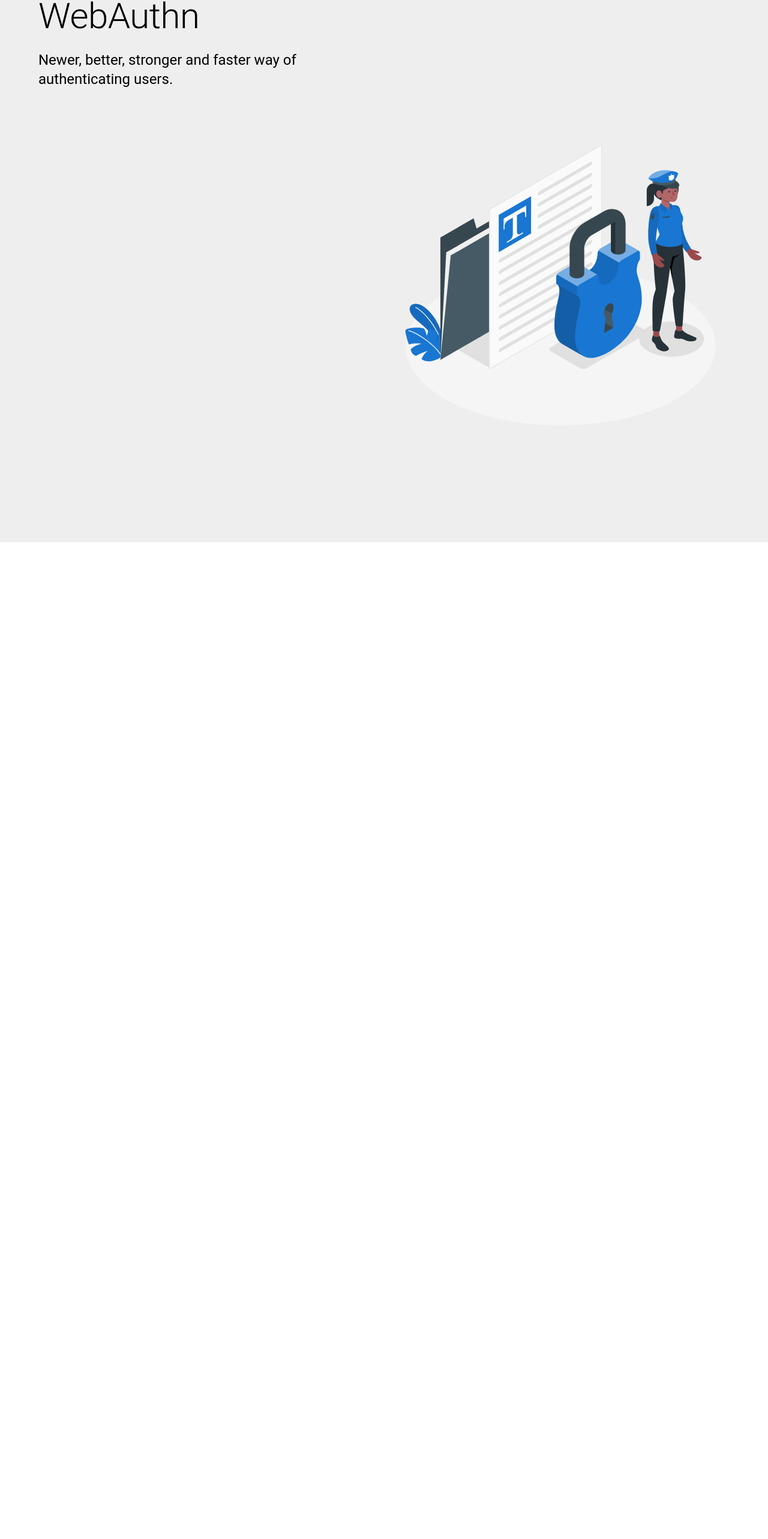
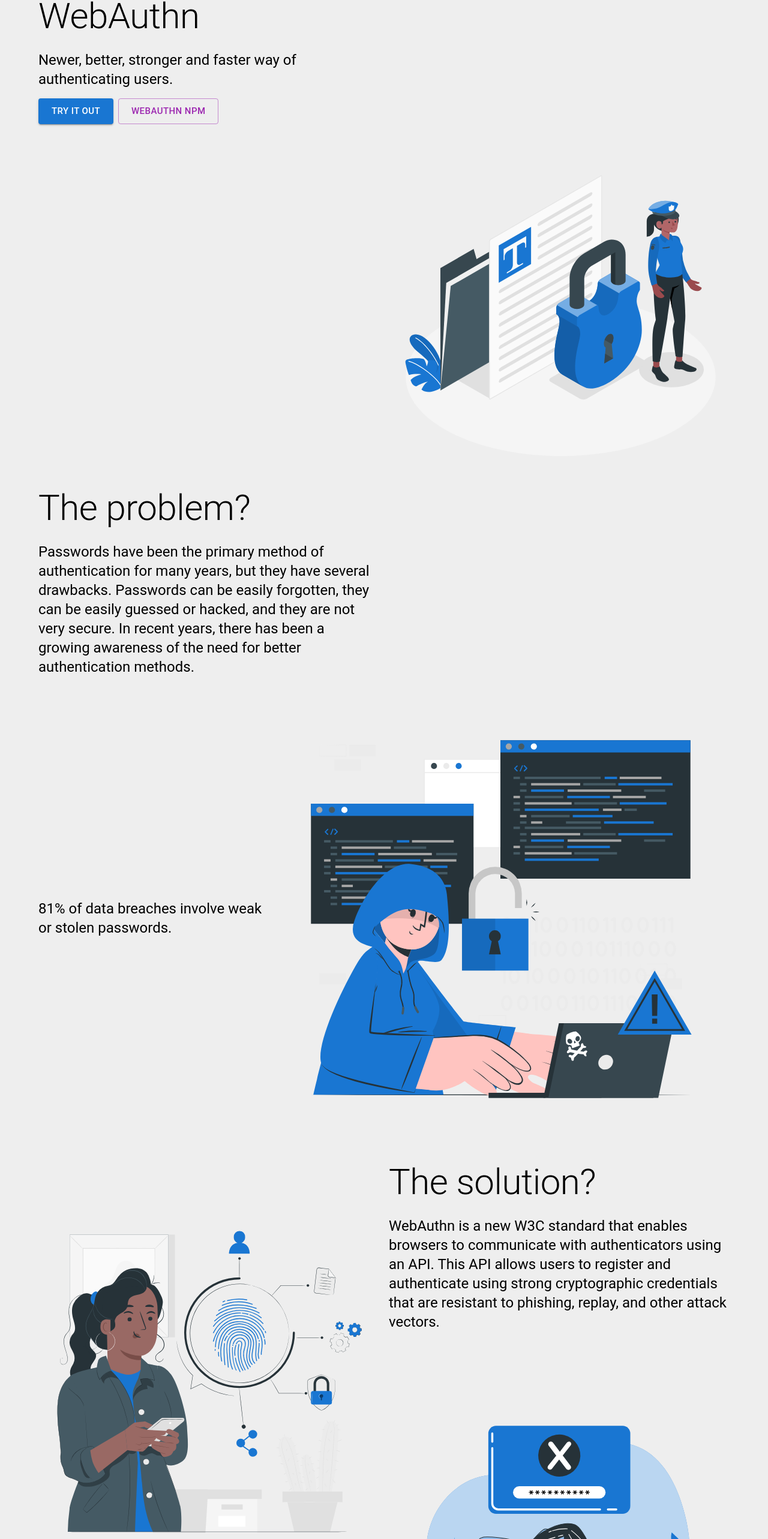
Before and after one commit to csfx-py/webauthn-front, a React (Create React App) app: page / in a window 1280 px wide. Shown: the part 234-2800 px from the top of the page at 60% size. Before the commit the page ends 1138 px from the top, so only its background shows below. Built offline with nearby package versions, Linux system fonts and the light colour scheme.

Commit message:
endorsement page

```diff
--- a/src/WebAuthnEndorsement.js
+++ b/src/WebAuthnEndorsement.js
@@ -1,16 +1,23 @@
-import { Grid, Typography } from "@mui/material";
+import { Button, Grid, Typography } from "@mui/material";
 import { Container } from "@mui/system";
 import { motion } from "framer-motion";
-import Safe from "./assets/Safe-amico.svg";
+import Safe from "./Assets/Safe-amico.svg";
+import Hacker from "./Assets/Hacker-cuate.svg";
+import Finger from "./Assets/Fingerprint-pana.svg";
+import Forgot from "./Assets/Forgot password-bro.svg";
+import { Link } from "react-router-dom";
 
 export default function WebAuthnEndorsement() {
   return (
     <Container
       maxwidth="sm"
       component={motion.div}
-      container
       spacing={2}
       sx={{ py: 20 }}
+      initial={{ opacity: 0 }}
+      animate={{ opacity: 1 }}
+      exit={{ opacity: 0 }}
+      transition={{ duration: 0.75 }}
     >
       <Grid container spacing={2}>
         <Grid item xs={6}>
@@ -20,12 +27,97 @@
           <Typography variant="h5" component="h5" gutterBottom>
             Newer, better, stronger and faster way of authenticating users.
           </Typography>
+          <Button
+            component={Link}
+            variant="contained"
+            color="primary"
+            sx={{ mr: 1, mt: 1 }}
+            size="large"
+            to="register"
+          >
+            Try it out
+          </Button>
+          <Button
+            variant="outlined"
+            color="secondary"
+            sx={{ mr: 1, mt: 1 }}
+            size="large"
+          >
+            WebAuthn npm
+          </Button>
         </Grid>
         <Grid item xs={6}></Grid>
         <Grid item xs={6}></Grid>
         <Grid item xs={6}>
           <img src={Safe} alt="Safe" />
         </Grid>
+        <Grid item xs={6}>
+          <Typography variant="h2" component="h2" gutterBottom>
+            The problem?
+          </Typography>
+          <Typography variant="h5" component="h5" gutterBottom>
+            Passwords have been the primary method of authentication for many
+            years, but they have several drawbacks. Passwords can be easily
+            forgotten, they can be easily guessed or hacked, and they are not
+            very secure. In recent years, there has been a growing awareness of
+            the need for better authentication methods.
+          </Typography>
+        </Grid>
+        <Grid item xs={6}></Grid>
+        <Grid item xs={4} sx={{ display: "flex", alignItems: "center" }}>
+          <Typography variant="h5" component="h5" gutterBottom>
+            81% of data breaches involve weak or stolen passwords.
+          </Typography>
+        </Grid>
+        <Grid item xs={8}>
+          <img src={Hacker} alt="Hacker" />
+        </Grid>
+        <Grid
+          item
+          xs={6}
+          sx={{
+            display: "flex",
+            alignItems: "center",
+            mt: 10,
+            flexDirection: "column",
+          }}
+        >
+          <img src={Finger} alt="Finger" />
+          <Typography variant="h5" component="h5" gutterBottom>
+            Because WebAuthn uses strong cryptographic methods to authenticate
+            users, it makes it much more difficult for hackers to gain
+            unauthorized access to an account. Additionally, because users can
+            authenticate using biometrics or a security key, they no longer need
+            to remember a password, which eliminates the risk of forgotten
+            passwords.
+          </Typography>
+        </Grid>
+        <Grid
+          item
+          xs={6}
+          sx={{
+            display: "flex",
+            alignItems: "flex-start",
+            flexDirection: "column",
+          }}
+        >
+          <Typography variant="h2" component="h2" gutterBottom>
+            The solution?
+          </Typography>
+          <Typography variant="h5" component="h5" gutterBottom>
+            WebAuthn is a new W3C standard that enables browsers to communicate
+            with authenticators using an API. This API allows users to register
+            and authenticate using strong cryptographic credentials that are
+            resistant to phishing, replay, and other attack vectors.
+          </Typography>
+          <img
+            src={Forgot}
+            alt="Forgot"
+            style={{
+              marginTop: "4rem",
+            }}
+          />
+        </Grid>
       </Grid>
     </Container>
   );
```
